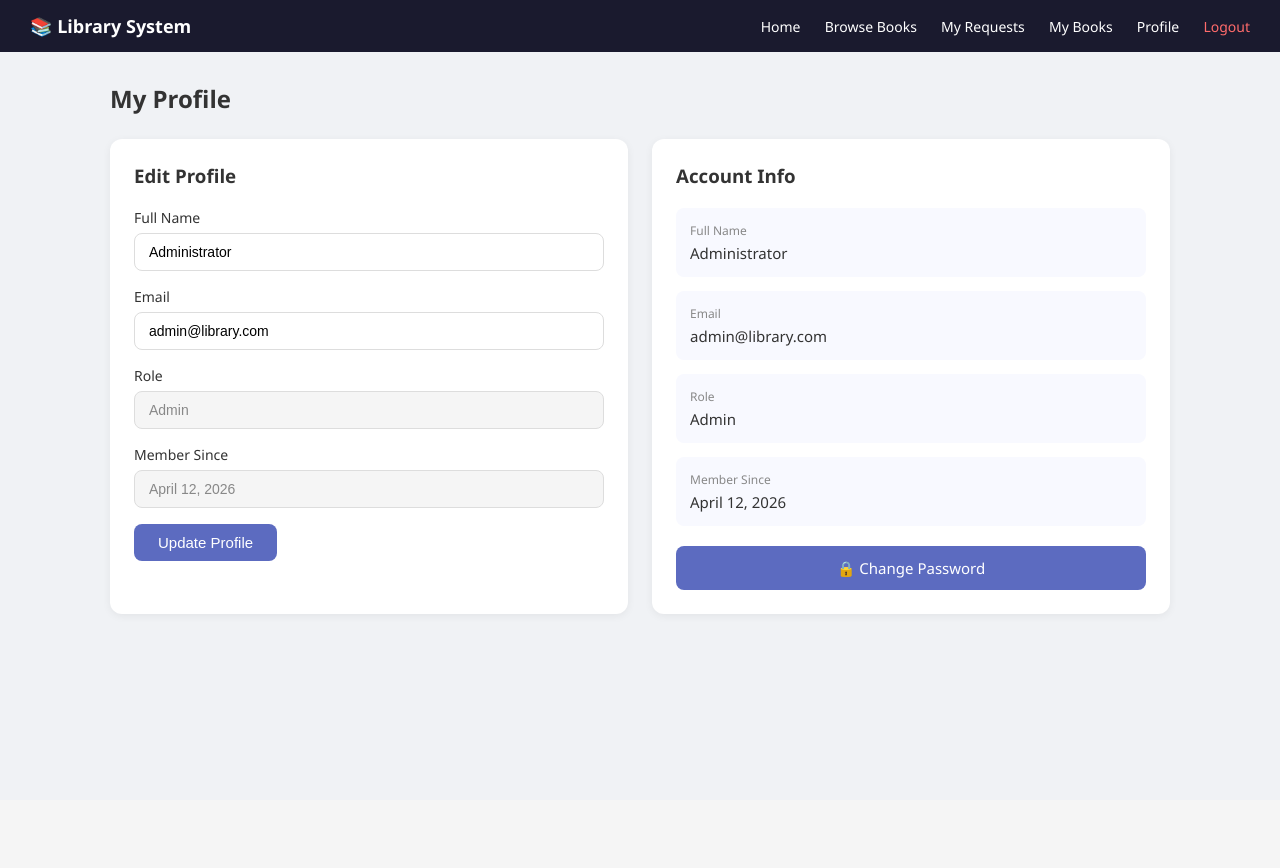
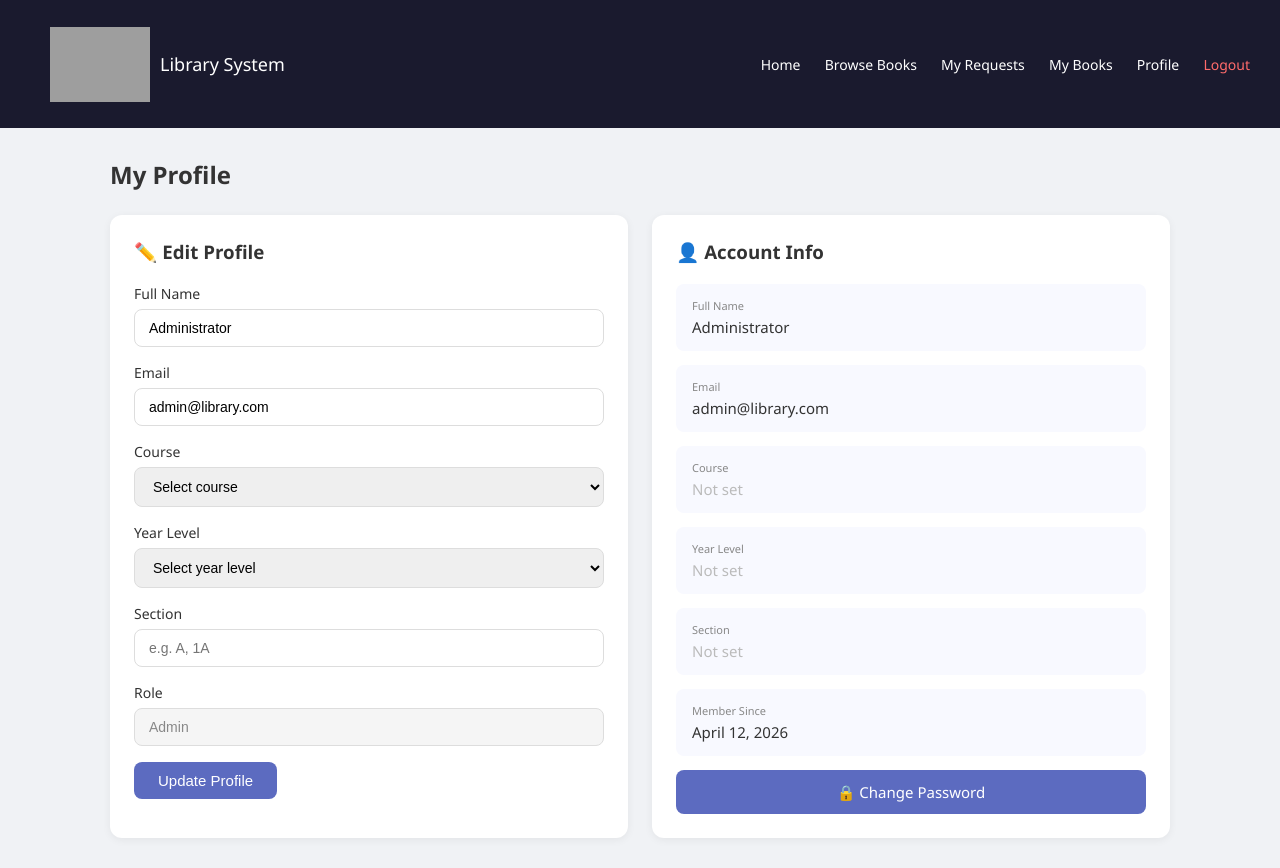
Before and after one commit to chiccoborromeo-blip/chico-only, a PHP site: page /library_system/profile.php in a window 1280 px wide. Before the commit the page ends 616 px from the top, so only its background shows below. Run offline with PHP 8.4, Linux system fonts and the light colour scheme; a user stored in the database is signed in; data comes from the database, SQL or seed files in the repository; data that the repository does not hold is empty; grey boxes are pictures that could not be loaded.

Commit message:
Update profile.php

```diff
--- a/Library_System/profile.php
+++ b/Library_System/profile.php
@@ -14,8 +14,11 @@ $error   = "";
 
 // UPDATE PROFILE
 if (isset($_POST['update_profile'])) {
-    $name  = trim($_POST['name']);
-    $email = trim($_POST['email']);
+    $name    = trim($_POST['name']);
+    $email   = trim($_POST['email']);
+    $course  = trim($_POST['course']);
+    $year    = trim($_POST['year']);
+    $section = trim($_POST['section']);
 
     $check = mysqli_prepare($conn, "SELECT id FROM users WHERE email = ? AND id != ?");
     mysqli_stmt_bind_param($check, "si", $email, $user_id);
@@ -25,9 +28,9 @@ if (isset($_POST['update_profile'])) {
     if (mysqli_stmt_num_rows($check) > 0) {
         $error = "Email already used by another account!";
     } else {
-        $sql  = "UPDATE users SET name=?, email=? WHERE id=?";
+        $sql  = "UPDATE users SET name=?, email=?, course=?, year=?, section=? WHERE id=?";
         $stmt = mysqli_prepare($conn, $sql);
-        mysqli_stmt_bind_param($stmt, "ssi", $name, $email, $user_id);
+        mysqli_stmt_bind_param($stmt, "sssssi", $name, $email, $course, $year, $section, $user_id);
         if (mysqli_stmt_execute($stmt)) {
             $_SESSION['user_name'] = $name;
             $success = "Profile updated successfully!";
@@ -51,18 +54,40 @@ $user = mysqli_fetch_assoc(mysqli_stmt_get_result($stmt));
     <meta name="viewport" content="width=device-width, initial-scale=1.0">
     <title>Profile — Library System</title>
     <link rel="stylesheet" href="css/style.css">
+    <style>
+        .info-card {
+            margin-bottom: 14px;
+            padding: 14px 16px;
+            background: #f8f9ff;
+            border-radius: 8px;
+        }
+        .info-card label { font-size: 11px; color: #888; display: block; margin-bottom: 4px; }
+        .info-card p     { font-size: 15px; font-weight: 500; color: #333; margin: 0; }
+        .badge-course {
+            display: inline-block;
+            padding: 4px 12px;
+            border-radius: 20px;
+            font-size: 13px;
+            font-weight: 600;
+            background: #e8eaf6;
+            color: #3f51b5;
+        }
+    </style>
 </head>
 <body>
 
 <nav class="navbar">
-    <span style="font-weight:600; font-size:18px;">📚 Library System</span>
+    <a href="user_dashboard.php" style="display:flex; align-items:center; gap:10px; text-decoration:none;">
+        <img src="includes/images/Logo12.png" alt="Logo" style="width:100px; height:100px; object-fit:contain;">
+        <span style="font-weight:300; font-size:18px; color:white;">Library System</span>
+    </a>
     <div>
         <a href="user_dashboard.php">Home</a>
         <a href="brows_books.php">Browse Books</a>
         <a href="borrow_request.php">My Requests</a>
         <a href="my_borrowed.php">My Books</a>
         <a href="profile.php">Profile</a>
-        <a href="logout.php" style="color:#ff6b6b;">Logout</a>
+        <a href="#" onclick="confirmLogout(); return false;" style="color:#ff6b6b;">Logout</a>
     </div>
 </nav>
 
@@ -71,7 +96,7 @@ $user = mysqli_fetch_assoc(mysqli_stmt_get_result($stmt));
 
     <?php if ($success): ?>
         <div style="background:#e8f5e9; color:#2e7d32; border:1px solid #c8e6c9; padding:10px 14px; border-radius:8px; margin-bottom:16px;">
-            <?= $success ?>
+            ✅ <?= $success ?>
         </div>
     <?php endif; ?>
     <?php if ($error): ?>
@@ -82,7 +107,7 @@ $user = mysqli_fetch_assoc(mysqli_stmt_get_result($stmt));
 
         <!-- EDIT PROFILE -->
         <div class="table-box">
-            <h3 style="margin-bottom:20px;">Edit Profile</h3>
+            <h3 style="margin-bottom:20px;">✏️ Edit Profile</h3>
             <form method="POST">
                 <div class="form-group">
                     <label>Full Name</label>
@@ -95,13 +120,33 @@ $user = mysqli_fetch_assoc(mysqli_stmt_get_result($stmt));
                         value="<?= htmlspecialchars($user['email']) ?>">
                 </div>
                 <div class="form-group">
+                    <label>Course</label>
+                    <select name="course" required style="width:100%; padding:10px 14px; border:1px solid #ddd; border-radius:8px; font-size:14px;">
+                        <option value="">Select course</option>
+                        <option value="BSTM" <?= ($user['course'] === 'BSTM') ? 'selected' : '' ?>>Bachelor of Science in Tourism Management (BSTM)</option>
+                        <option value="BSOA" <?= ($user['course'] === 'BSOA') ? 'selected' : '' ?>>Bachelor of Science in Office Administration (BSOA)</option>
+                        <option value="BIRT" <?= ($user['course'] === 'BIRT') ? 'selected' : '' ?>>Bachelor of Industrial & Restaurant Technology (BIRT)</option>
+                        <option value="CIT"  <?= ($user['course'] === 'CIT')  ? 'selected' : '' ?>>Bachelor of Industrial Computer Information Technology (CIT)</option>
+                    </select>
+                </div>
+                <div class="form-group">
+                    <label>Year Level</label>
+                    <select name="year" required style="width:100%; padding:10px 14px; border:1px solid #ddd; border-radius:8px; font-size:14px;">
+                        <option value="">Select year level</option>
+                        <option value="1st Year" <?= ($user['year'] === '1st Year') ? 'selected' : '' ?>>1st Year</option>
+                        <option value="2nd Year" <?= ($user['year'] === '2nd Year') ? 'selected' : '' ?>>2nd Year</option>
+                        <option value="3rd Year" <?= ($user['year'] === '3rd Year') ? 'selected' : '' ?>>3rd Year</option>
+                        <option value="4th Year" <?= ($user['year'] === '4th Year') ? 'selected' : '' ?>>4th Year</option>
+                    </select>
+                </div>
+                <div class="form-group">
+                    <label>Section</label>
+                    <input type="text" name="section" placeholder="e.g. A, 1A"
+                        value="<?= htmlspecialchars($user['section'] ?? '') ?>">
+                </div>
+                <div class="form-group">
                     <label>Role</label>
                     <input type="text" value="<?= ucfirst($user['role']) ?>" disabled
-                        style="background:#f5f5f5; color:#888;">
-                </div>
-                <div class="form-group">
-                    <label>Member Since</label>
-                    <input type="text" value="<?= date('F d, Y', strtotime($user['created_at'])) ?>" disabled
                         style="background:#f5f5f5; color:#888;">
                 </div>
                 <button type="submit" name="update_profile" class="btn-primary"
@@ -113,30 +158,46 @@ $user = mysqli_fetch_assoc(mysqli_stmt_get_result($stmt));
 
         <!-- ACCOUNT INFO -->
         <div class="table-box">
-            <h3 style="margin-bottom:20px;">Account Info</h3>
+            <h3 style="margin-bottom:20px;">👤 Account Info</h3>
 
-            <div style="margin-bottom:14px; padding:14px; background:#f8f9ff; border-radius:8px;">
-                <p style="font-size:12px; color:#888; margin-bottom:4px;">Full Name</p>
-                <p style="font-size:15px; font-weight:500; color:#333;"><?= htmlspecialchars($user['name']) ?></p>
+            <div class="info-card">
+                <label>Full Name</label>
+                <p><?= htmlspecialchars($user['name']) ?></p>
             </div>
 
-            <div style="margin-bottom:14px; padding:14px; background:#f8f9ff; border-radius:8px;">
-                <p style="font-size:12px; color:#888; margin-bottom:4px;">Email</p>
-                <p style="font-size:15px; font-weight:500; color:#333;"><?= htmlspecialchars($user['email']) ?></p>
+            <div class="info-card">
+                <label>Email</label>
+                <p><?= htmlspecialchars($user['email']) ?></p>
             </div>
 
-            <div style="margin-bottom:14px; padding:14px; background:#f8f9ff; border-radius:8px;">
-                <p style="font-size:12px; color:#888; margin-bottom:4px;">Role</p>
-                <p style="font-size:15px; font-weight:500; color:#333;"><?= ucfirst($user['role']) ?></p>
+            <div class="info-card">
+                <label>Course</label>
+                <p>
+                    <?php if (!empty($user['course'])): ?>
+                        <span class="badge-course"><?= htmlspecialchars($user['course']) ?></span>
+                    <?php else: ?>
+                        <span style="color:#bbb;">Not set</span>
+                    <?php endif; ?>
+                </p>
             </div>
 
-            <div style="margin-bottom:20px; padding:14px; background:#f8f9ff; border-radius:8px;">
-                <p style="font-size:12px; color:#888; margin-bottom:4px;">Member Since</p>
-                <p style="font-size:15px; font-weight:500; color:#333;"><?= date('F d, Y', strtotime($user['created_at'])) ?></p>
+            <div class="info-card">
+                <label>Year Level</label>
+                <p><?= !empty($user['year']) ? htmlspecialchars($user['year']) : '<span style="color:#bbb;">Not set</span>' ?></p>
+            </div>
+
+            <div class="info-card">
+                <label>Section</label>
+                <p><?= !empty($user['section']) ? htmlspecialchars($user['section']) : '<span style="color:#bbb;">Not set</span>' ?></p>
+            </div>
+
+            <div class="info-card">
+                <label>Member Since</label>
+                <p><?= date('F d, Y', strtotime($user['created_at'])) ?></p>
             </div>
 
             <a href="change_password.php"
-                style="display:block; text-align:center; padding:12px; background:#5c6bc0; color:white; border-radius:8px; text-decoration:none; font-size:15px;">
+                style="display:block; text-align:center; padding:12px; background:#5c6bc0; color:white; border-radius:8px; text-decoration:none; font-size:15px; margin-top:8px;">
                 🔒 Change Password
             </a>
         </div>
@@ -144,5 +205,6 @@ $user = mysqli_fetch_assoc(mysqli_stmt_get_result($stmt));
     </div>
 </div>
 
+<?php require 'includes/toast.php'; ?>
 </body>
 </html>
```
